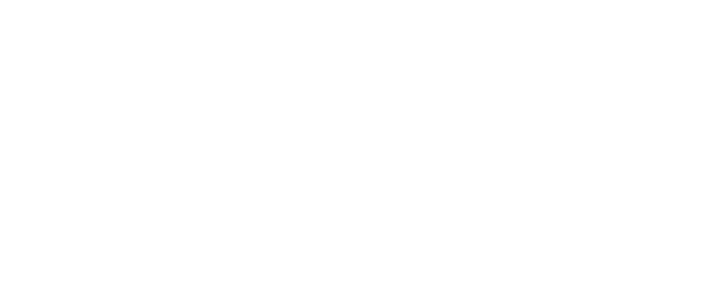
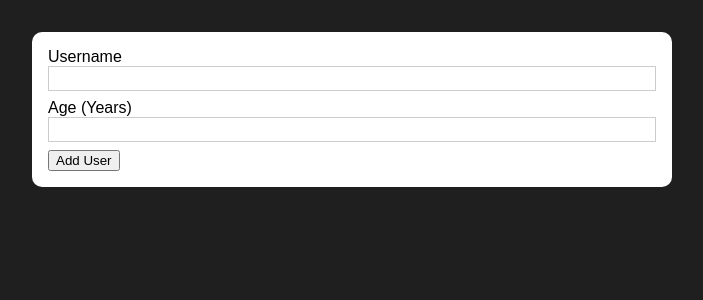
Before and after one commit to TomaszKoniecznyIT/React5.2, a React (Create React App) app in the folder 01-starting-project/: page / in a window 1280 px wide. Shown: the top 300 px of the page, without its empty margins (288-991 px from the left). Built offline with nearby package versions, Linux system fonts and the light colour scheme.

Commit message:
adding card component

```diff
--- a/01-starting-project/src/App.js
+++ b/01-starting-project/src/App.js
@@ -1,7 +1,12 @@
 import React from "react";
+import AddUser from "./components/Users/AddUser";
 
 function App() {
-  return <div></div>;
+  return (
+    <div>
+      <AddUser />
+    </div>
+  );
 }
 
 export default App;
--- /dev/null
+++ b/01-starting-project/src/components/UI/Card.js
@@ -0,0 +1,11 @@
+import React from "react";
+
+import classes from "./Card.module.css";
+
+const Card = (props) => {
+  return (
+    <div className={`${classes.card} ${props.className}`}>{props.children}</div>
+  );
+};
+
+export default Card;
--- /dev/null
+++ b/01-starting-project/src/components/UI/Card.module.css
@@ -0,0 +1,5 @@
+.card {
+  background: white;
+  box-shadow: 0 2px 8 px rgba(0, 0, 0, 0.26);
+  border-radius: 10px;
+}
--- a/01-starting-project/src/components/Users/AddUser.js
+++ b/01-starting-project/src/components/Users/AddUser.js
@@ -1,14 +1,22 @@
 import React from "react";
 
+import Card from "../UI/Card";
+import classes from "./AddUser.module.css";
+
 const AddUser = (promps) => {
+  const addUserHandler = (event) => {
+    event.preventDefault();
+  };
   return (
-    <form>
-      <leble htmlFor="username">Username</leble>
-      <import id="username" type="text"></import>
-      <leble htmlFor="age ">Age (Years)</leble>
-      <import id="age" type="number"></import>
-      <button type="submit">Add User</button>
-    </form>
+    <Card className={classes.input}>
+      <form onSubmit={addUserHandler}>
+        <leble htmlFor="username">Username</leble>
+        <input id="username" type="text"></input>
+        <leble htmlFor="age ">Age (Years)</leble>
+        <input id="age" type="number"></input>
+        <button type="submit">Add User</button>
+      </form>
+    </Card>
   );
 };
 
--- /dev/null
+++ b/01-starting-project/src/components/Users/AddUser.module.css
@@ -0,0 +1,26 @@
+.input {
+  margin: 2rem auto;
+  padding: 1rem;
+  width: 90%;
+  max-width: 40rem;
+}
+
+.input label {
+  display: block;
+  font-weight: bold;
+  margin-bottom: 0.5rem;
+}
+
+.input input {
+  font: inherit;
+  display: block;
+  width: 100%;
+  border: 1px solid #ccc;
+  padding: 0.15rem;
+  margin-bottom: 0.5rem;
+}
+
+.input input:focus {
+  outline: none;
+  border-color: #4f005f;
+}
--- a/01-starting-project/src/index.css
+++ b/01-starting-project/src/index.css
@@ -4,6 +4,7 @@
 
 html {
   font-family: sans-serif;
+  background: #1f1f1f;
 }
 
 body {
```
